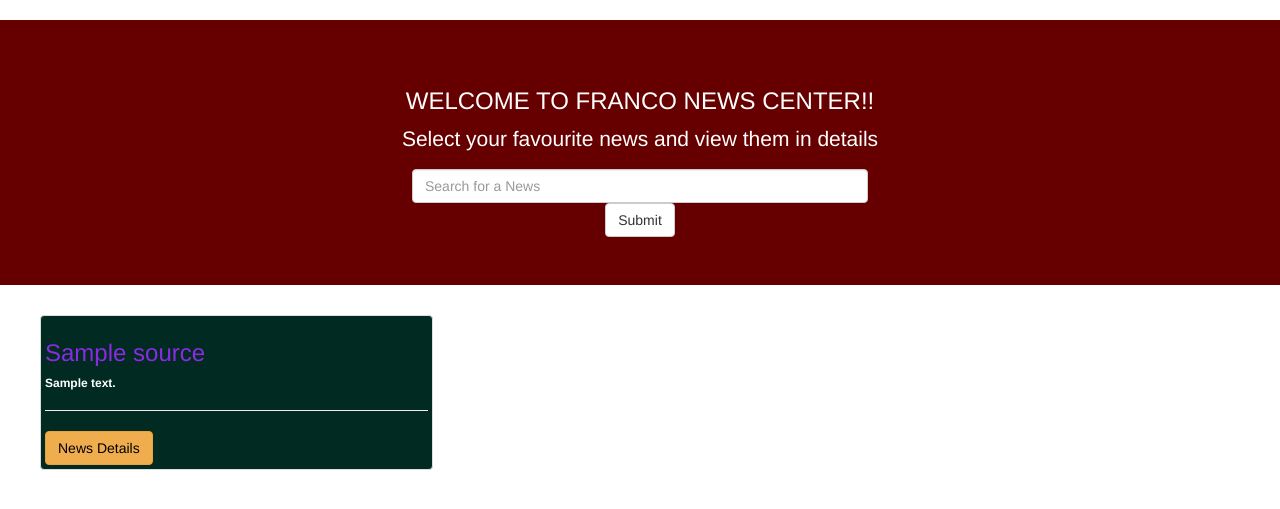
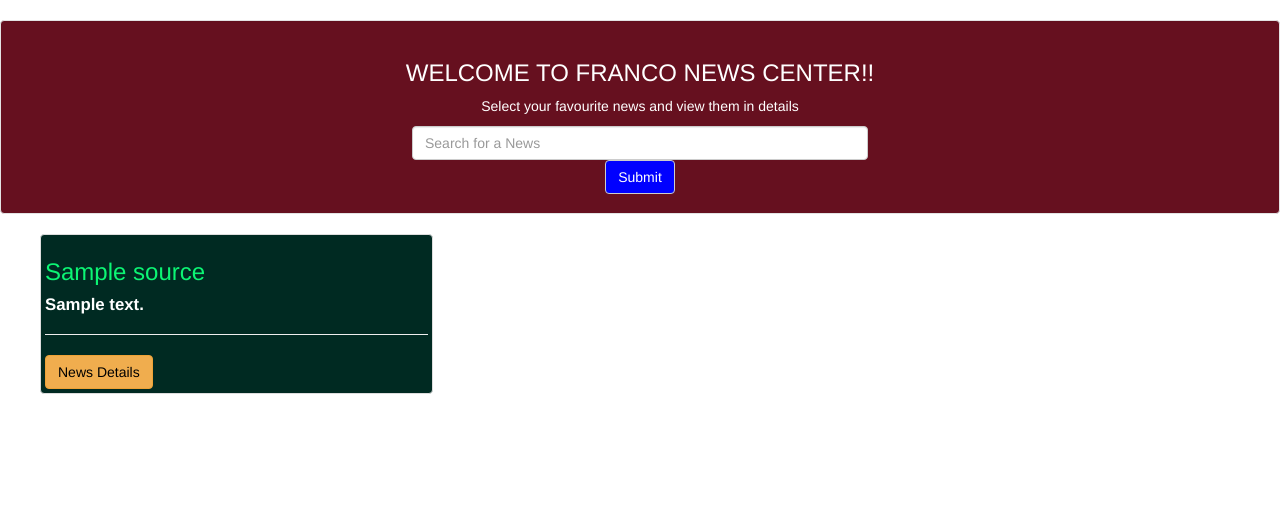
Before and after one commit to FrancisSakwa89/News-highlights, a Python web app: template app/templates/index.html in a window 1280 px wide. Shown: the part 52-561 px from the top of the page. Run offline with Jinja, Linux system fonts and the light colour scheme; the template is opened without the code that fills it: most values are stand-ins (such as "Sample title", 1, 10 or a date in 2020); some libraries are stand-ins or nearby versions; some web fonts are replaced.

Commit message:
deployed my work to heroku

```diff
--- a/app/static/css/index.css
+++ b/app/static/css/index.css
@@ -5,3 +5,6 @@ h1{
 h2{
      color: blue;
 }
+.well{
+     background-color: wheat;
+}
--- a/app/templates/index.html
+++ b/app/templates/index.html
@@ -7,16 +7,16 @@
     <link rel="stylesheet" href="{{url_for('static',filename='css/index.css')}}">
     <link rel="stylesheet" href="https://fonts.googleapis.com/css?family=Tangerine:bold,bolditalic%7CInconsolata:italic%7CDroid+Sans">
 {% endblock %}
-    <div class="well" style="background-color: chartreuse;">
+    <div class="well">
 {% block content %}
 
-    <div class="jumbotron" style="text-align: center;background-color:#660000;">
+    <div class="well" style="text-align: center;background-color:#66101F;">
     <h3 style="color: white;">WELCOME TO FRANCO NEWS CENTER!!</h3>
     <p style="color: white;">Select your favourite news and view them in details</p>
      <div class="container">
             <form class="jane" style="width: 40%;height: 60%;margin-left: 30%;">
                     <input type="text" name="news_query" placeholder="Search for a News" class="form-control">
-                    <input type="submit"  value="Submit" class="btn btn-default">
+                    <input type="submit"  value="Submit" class="btn btn-default" style="background-color: blue; color: white;">
                 </form>
     </div>
 
--- a/app/templates/macros.html
+++ b/app/templates/macros.html
@@ -4,9 +4,9 @@
     <div class="col-md-4">
         <div class="thumbnail" style="background-color:#002A22 ;">
             <div class="card-header">
-                <h3 style="color:blueviolet;">{{ new.source}}</h3>
+                <h3 style="color: #0CF574;">{{ new.source}}</h3>
             </div>
-            <h6 style="color: white;"><b>{{ new.description }}</b></h6>
+            <h6 style="color: white; font-size: 1.2em;"><b>{{ new.description }}</b></h6>
             <hr>
             <a href="/news/{{new.id}}"><button class="btn btn-warning" style="color: black;">News Details</button></a>
         </div>
```
